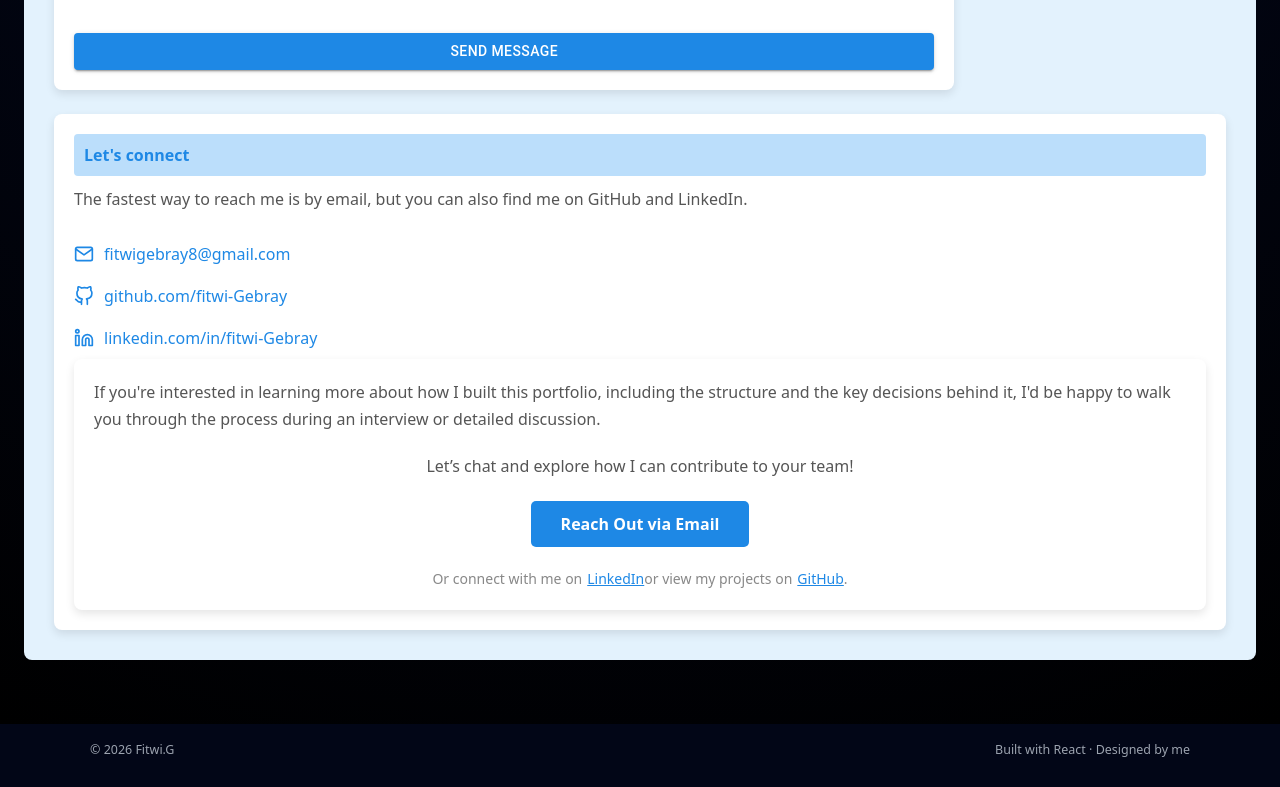
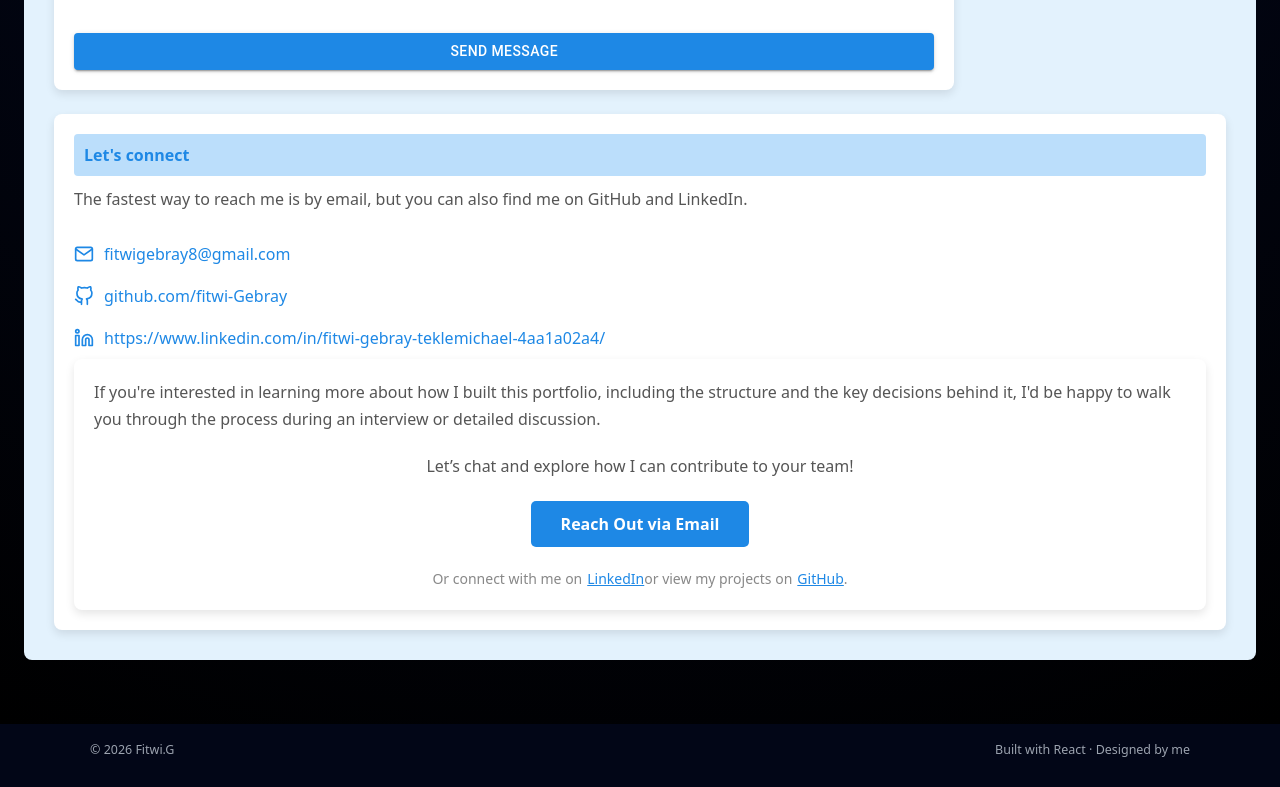
Before and after one commit to fitwi-Gebray/fitwi-portfolio, a React (Vite) app: page / in a window 1280 px wide. Shown: the part 2578-3365 px from the top of the page. Built offline with nearby package versions, Linux system fonts and the light colour scheme.

Commit message:
LinkedIn address updated

```diff
--- a/src/components/Contact.jsx
+++ b/src/components/Contact.jsx
@@ -237,7 +237,9 @@ const Contact = () => {
                 }}
               >
                 <FiLinkedin size={20} style={{ marginRight: "10px" }} />
-                <span>linkedin.com/in/fitwi-Gebray</span>
+                <span>
+                  https://www.linkedin.com/in/fitwi-gebray-teklemichael-4aa1a02a4/
+                </span>
               </a>
             </div>
 
```
